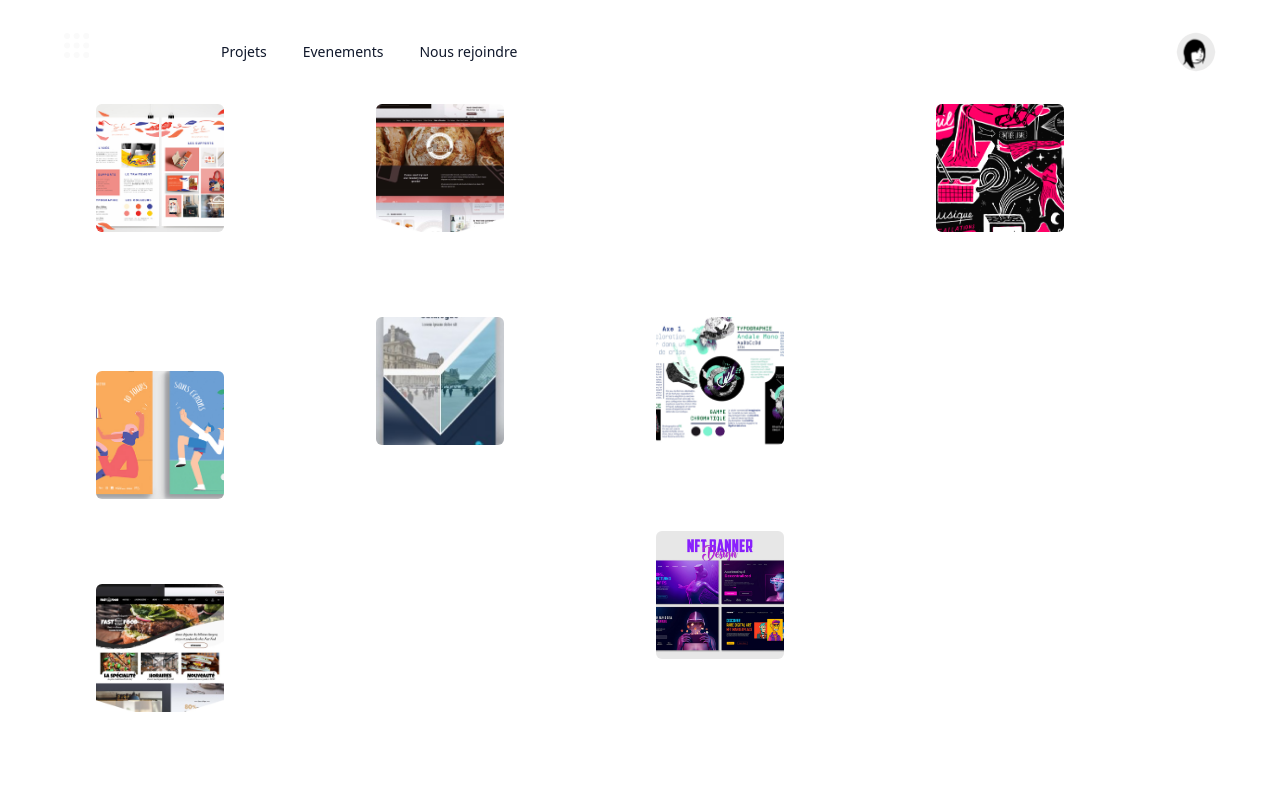
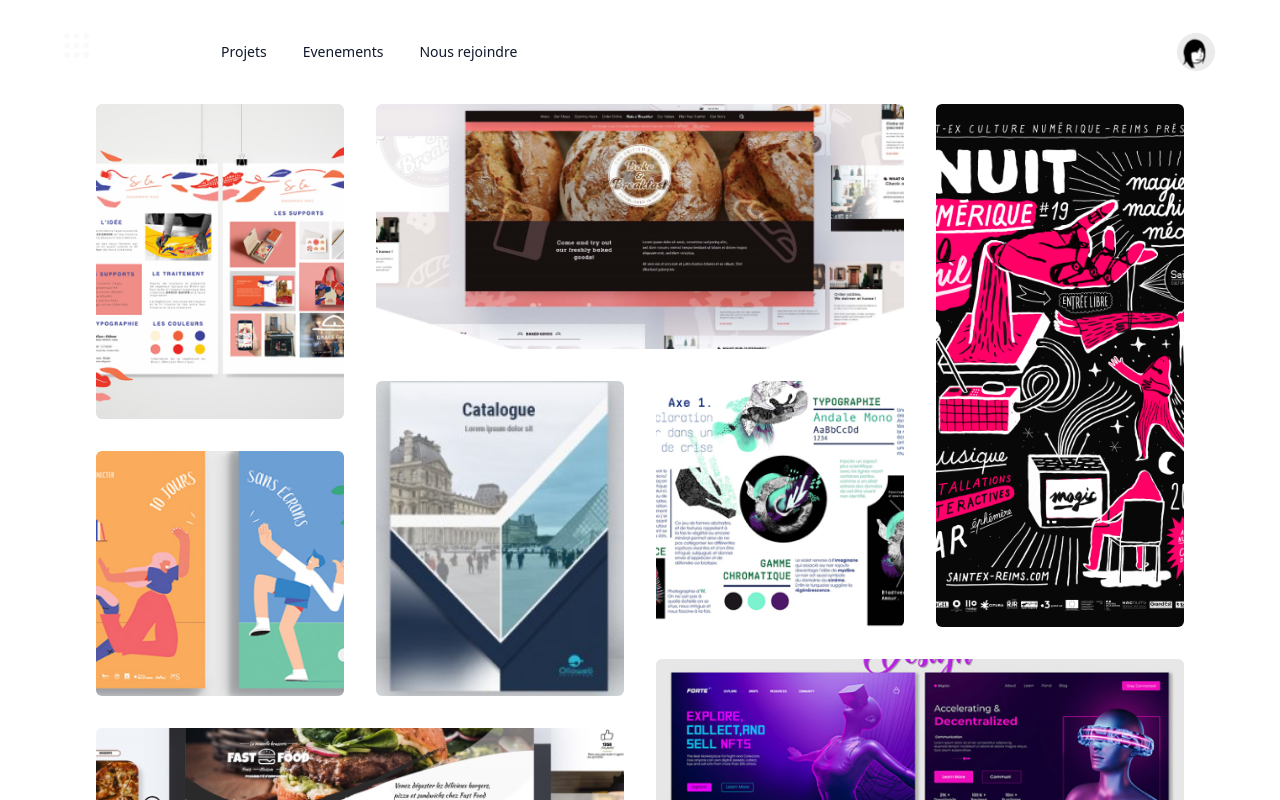
Before and after one commit to UnMugViolet/clench-fakeapp, a Vue app: page /projets in a window 1280 px wide. Shown: the top 800 px of the page. Built offline with nearby package versions, Linux system fonts and the light colour scheme.

Commit message:
Added grid for projects

```diff
--- a/src/views/ProjectView.vue
+++ b/src/views/ProjectView.vue
@@ -1,46 +1,26 @@
-<!-- <template>
-  <div >
-    <div class="grid grid-cols-4 grid-rows-12 gap-8">
-      <div class="col-start-1 col-end-2 row-start-1 row-end-6 rounded-md">
-        <img src="@/assets/images/project-1.png" alt="project-1" class="w-full h-full"/>
-      </div>
-      <div class="col-start-1 col-end-2 row-start-6 row-end-10 rounded-md">
-        <img src="@/assets/images/project-2.png" alt="project-2" class="w-full h-full"/>
-      </div>
-      <div class="col-start-1 col-end-3 row-start-10 row-end-13 rounded-md">
-        <img src="@/assets/images/project-3.png" alt="project-4" class="w-full h-full"/>
-      </div>
-      <div class="col-start-2 col-end-3 row-start-5 row-end-10 rounded-md">
-        <img src="@/assets/images/project-4.png" alt="project-5" class="w-full h-full"/>
-      </div>
-      <div class="col-start-2 col-end-4 row-start-1 row-end-5 rounded-md">
-        <img src="@/assets/images/project-5.png" alt="project-6" class="w-full h-full"/>
-      </div>
-      <div class="col-start-3 col-end-5 row-start-9 row-end-13 rounded-md">
-        <img src="@/assets/images/project-6.png" alt="project-7" class="w-full h-full"/>
-      </div>
-      <div class="col-start-3 col-end-4 row-start-5 row-end-9 rounded-md">
-        <img src="@/assets/images/project-7.png" alt="project-8" class="w-full h-full"/>
-      </div>
-      <div class="col-start-4 col-end-5 row-start-1 row-end-9 rounded-md">
-        <img src="@/assets/images/project-9.png" alt="project-9" class="w-full h-full"/>
-      </div>
-    </div>
-  </div>
-</template> -->
+<script setup>
+import { ref } from 'vue'
+  import project1 from '@/assets/images/project-1.png'
+  import project2 from '@/assets/images/project-2.png'
+  import project3 from '@/assets/images/project-3.png'
+  import project4 from '@/assets/images/project-4.png'
+  import project5 from '@/assets/images/project-5.png'
+  import project6 from '@/assets/images/project-6.png'
+  import project7 from '@/assets/images/project-7.png'
+  import project9 from '@/assets/images/project-9.png'
+</script>
 
 <template>
-  <div>
-    <div class="grid grid-cols-4 grid-rows-12 gap-8">
-      <div class="col-start-1 col-end-2 row-start-1 row-end-6 rounded-md h-32 w-32 bg-center bg-cover" :style="{ backgroundImage: 'url(' + require('@/assets/images/project-1.png') + ')' }"></div>
-      <div class="col-start-1 col-end-2 row-start-6 row-end-10 rounded-md h-32 w-32 bg-center bg-cover" :style="{ backgroundImage: 'url(' + require('@/assets/images/project-2.png') + ')' }"></div>
-      <div class="col-start-1 col-end-3 row-start-10 row-end-13 rounded-md h-32 w-32 bg-center bg-cover" :style="{ backgroundImage: 'url(' + require('@/assets/images/project-3.png') + ')' }"></div>
-      <div class="col-start-2 col-end-3 row-start-5 row-end-10 rounded-md h-32 w-32 bg-center bg-cover" :style="{ backgroundImage: 'url(' + require('@/assets/images/project-4.png') + ')' }"></div>
-      <div class="col-start-2 col-end-4 row-start-1 row-end-5 rounded-md h-32 w-32 bg-center bg-cover" :style="{ backgroundImage: 'url(' + require('@/assets/images/project-5.png') + ')' }"></div>
-      <div class="col-start-3 col-end-5 row-start-9 row-end-13 rounded-md h-32 w-32 bg-center bg-cover" :style="{ backgroundImage: 'url(' + require('@/assets/images/project-6.png') + ')' }"></div>
-      <div class="col-start-3 col-end-4 row-start-5 row-end-9 rounded-md h-32 w-32 bg-center bg-cover" :style="{ backgroundImage: 'url(' + require('@/assets/images/project-7.png') + ')' }"></div>
-      <div class="col-start-4 col-end-5 row-start-1 row-end-9 rounded-md h-32 w-32 bg-center bg-cover"
-        :style="{ backgroundImage: 'url(' + require('@/assets/images/project-9.png') + ')' }"></div>
+  <div class="h-screen">
+    <div class="grid grid-cols-4 grid-rows-12 gap-8 h-screen ">
+      <div class="col-start-1 col-end-2 row-start-1 row-end-6 rounded-md bg-center bg-cover transition-transform duration-500 ease-in-out transform hover:scale-105" :style="{ backgroundImage: 'url(' + project1 + ')' }"></div>
+      <div class="col-start-1 col-end-2 row-start-6 row-end-10 rounded-md bg-center bg-cover transition-transform duration-500 ease-in-out transform hover:scale-105" :style="{ backgroundImage: 'url(' + project2 + ')' }"></div>
+      <div class="col-start-1 col-end-3 row-start-10 row-end-13 rounded-md bg-center bg-cover transition-transform duration-500 ease-in-out transform hover:scale-105" :style="{ backgroundImage: 'url(' + project3 + ')' }"></div>
+      <div class="col-start-2 col-end-3 row-start-5 row-end-10 rounded-md bg-center bg-cover transition-transform duration-500 ease-in-out transform hover:scale-105" :style="{ backgroundImage: 'url(' + project4 + ')' }"></div>
+      <div class="col-start-2 col-end-4 row-start-1 row-end-5 rounded-md bg-center bg-cover transition-transform duration-500 ease-in-out transform hover:scale-105" :style="{ backgroundImage: 'url(' + project5 + ')' }"></div>
+      <div class="col-start-3 col-end-5 row-start-9 row-end-13 rounded-md bg-center bg-cover transition-transform duration-500 ease-in-out transform hover:scale-105" :style="{ backgroundImage: 'url(' + project6 + ')' }"></div>
+      <div class="col-start-3 col-end-4 row-start-5 row-end-9 rounded-md bg-center bg-cover transition-transform duration-500 ease-in-out transform hover:scale-105" :style="{ backgroundImage: 'url(' + project7 + ')' }"></div>
+      <div class="col-start-4 col-end-5 row-start-1 row-end-9 rounded-md bg-center bg-cover transition-transform duration-500 ease-in-out transform hover:scale-105" :style="{ backgroundImage: 'url(' + project9 + ')' }"></div>
     </div>
   </div>
 </template>
```
